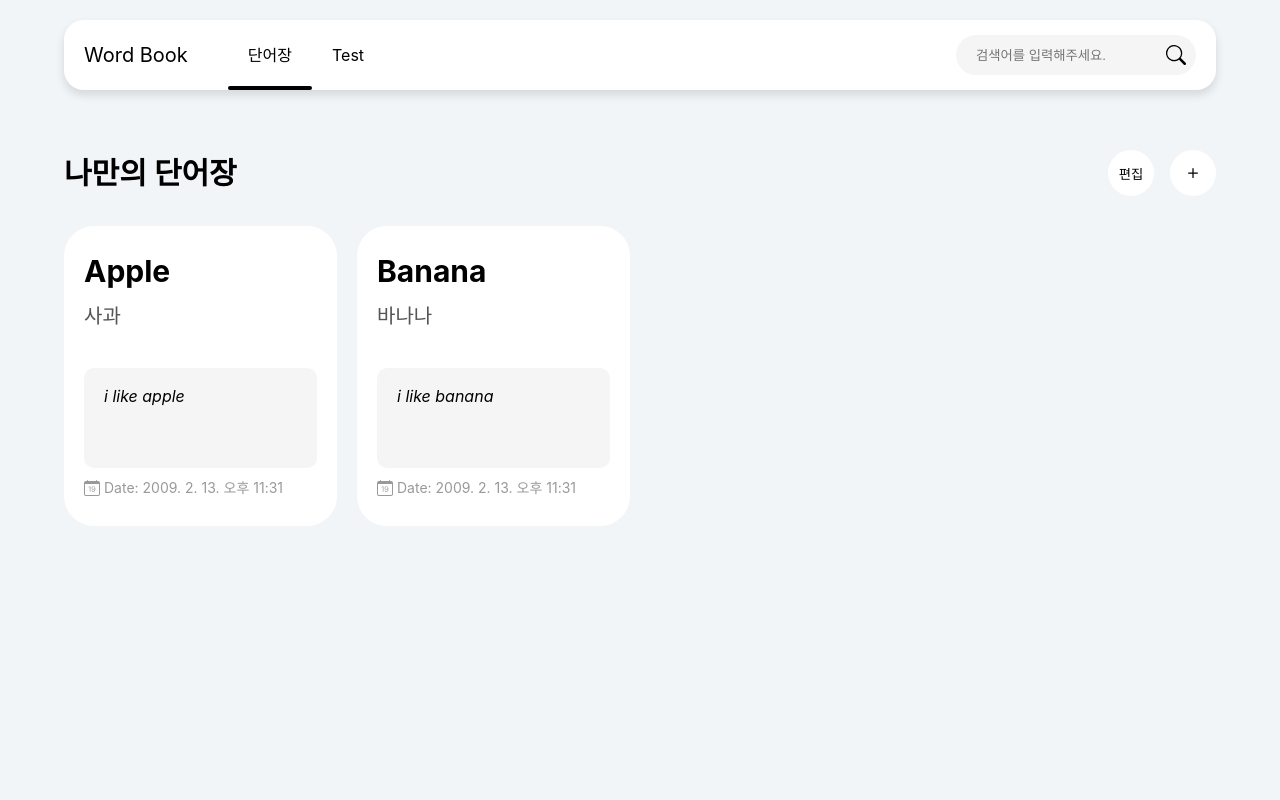
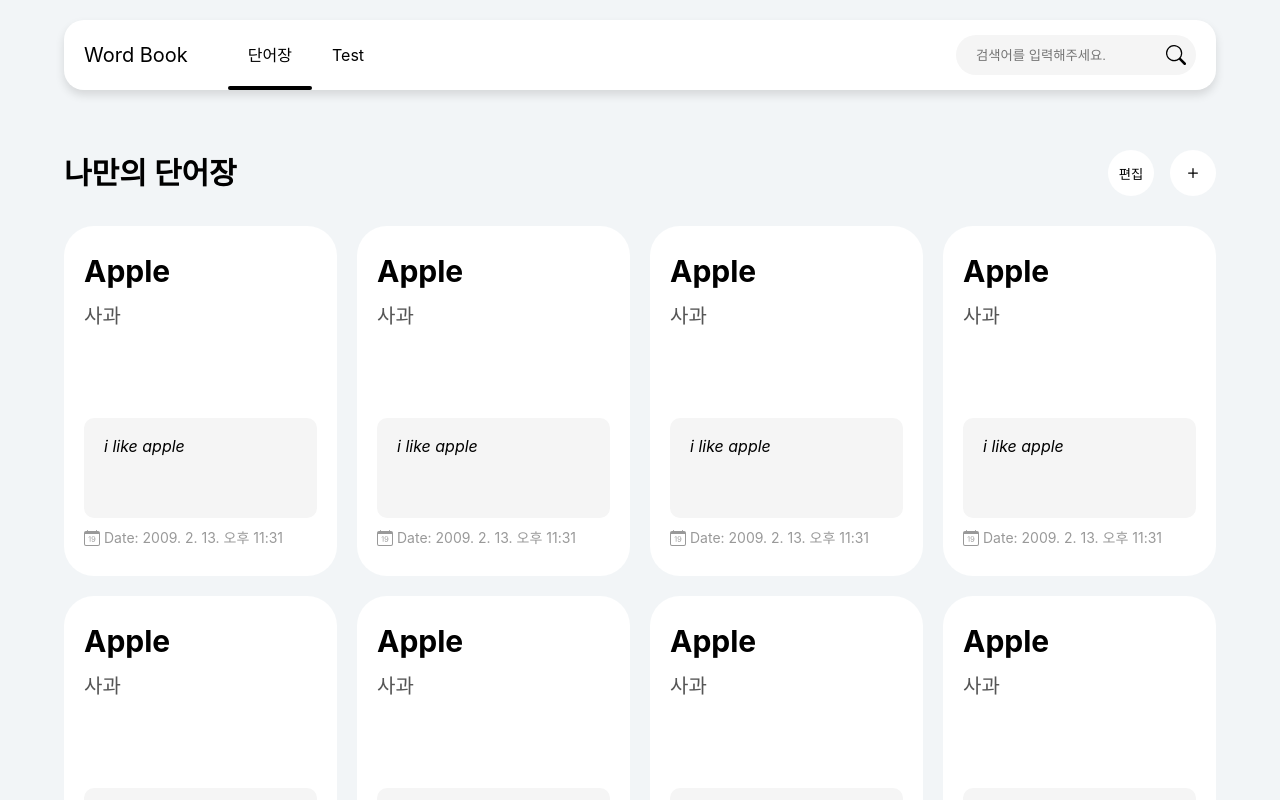
Before and after one commit to Shape2ee/Word-book, a React (Vite) app: page / in a window 1280 px wide. Shown: the top 800 px of the page. Built offline with nearby package versions, Linux system fonts and the light colour scheme; a web font is replaced by a local one.

Commit message:
Markup: Add Mock Data List

```diff
--- a/src/components/Checkbox/checkbox.module.scss
+++ b/src/components/Checkbox/checkbox.module.scss
@@ -1,6 +1,12 @@
 @charset 'utf-8';
 .checkbox {
+  // position: relative;
+
+  svg {
+    width: 4rem;
+    height: 4rem;
+  }
   input[type=checkbox] {
-
+    display: none;
   }
 }
--- a/src/components/Checkbox/index.tsx
+++ b/src/components/Checkbox/index.tsx
@@ -1,10 +1,14 @@
-import React from 'react';
+import React, { useState } from 'react';
 import $ from './checkbox.module.scss'
+import Icon from '@components/Icon';
 
 const Checkbox = ({ id }: {id: number}) => {
+  const [isChecked, setChecked] = useState<string>('noneChecked')
+
   return (
     <label className={$.checkbox}>
       <input type={'checkbox'} />
+      <Icon kinds={isChecked}/>
     </label>
   );
 };
--- a/src/components/WordItem/wordItem.module.scss
+++ b/src/components/WordItem/wordItem.module.scss
@@ -1,13 +1,22 @@
 @charset 'utf-8';
 .word_item {
-  background-color: var(--color-white);
-  border-radius: 30px;
+  display: flex;
+  flex-direction: column;
+  // overflow: hidden;
+
+  label {
+    padding-bottom: 2rem;
+  }
+
 
   .item_card {
     display: flex;
     flex-direction: column;
     padding: 3rem 2rem;
-    height: 100%;
+    width: 100%;
+    height: 350px;
+    background-color: var(--color-white);
+    border-radius: 30px;
 
     .title {
       font-size: 3rem;
--- a/src/components/WordList/index.tsx
+++ b/src/components/WordList/index.tsx
@@ -4,27 +4,34 @@ import WordItem from '@components/WordItem'
 
 const MOCK_DATA = [
   {
-    id: 1,
     word: 'apple',
     text: '사과',
     example: 'i like apple',
-    timetamp: 1234567890123,
   },
   {
-    id: 2,
     word: 'banana',
     text: '바나나',
     example: 'i like banana',
-    timetamp: 1234567890123,
   },
 ]
+
+const MOCK_DATA_ARR = Array(10).fill({}).map((v, i) => {
+  const item = MOCK_DATA[Math.floor(Math.random() * 1)]
+  return {
+    id: 10 - i,
+    word: item.word,
+    text: item.text,
+    example: item.example,
+    timetamp: 1234567890123 + i,
+  }
+})
 
 const WordList = ({ isEdit }: { isEdit: boolean }) => {
 
   return (
     <ul className={$.word_list}>
       {
-        MOCK_DATA.map((item) => <WordItem {...item} isEdit={isEdit}/>)
+        MOCK_DATA_ARR.map((item) => <WordItem {...item} isEdit={isEdit}/>)
       }
     </ul>
   );
--- a/src/components/WordList/wordList.module.scss
+++ b/src/components/WordList/wordList.module.scss
@@ -2,8 +2,9 @@
   display: grid;
   gap: 20px;
   grid-template-columns: repeat(4, 1fr);
-  grid-template-rows: 300px;
+  grid-template-rows: auto;
   margin-top: 3rem;
   height: 100%;
   min-height: 100vh;
+  overflow: hidden;
 }
```
